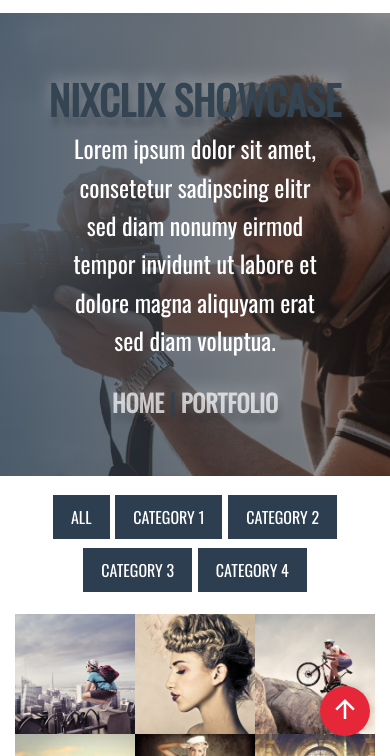
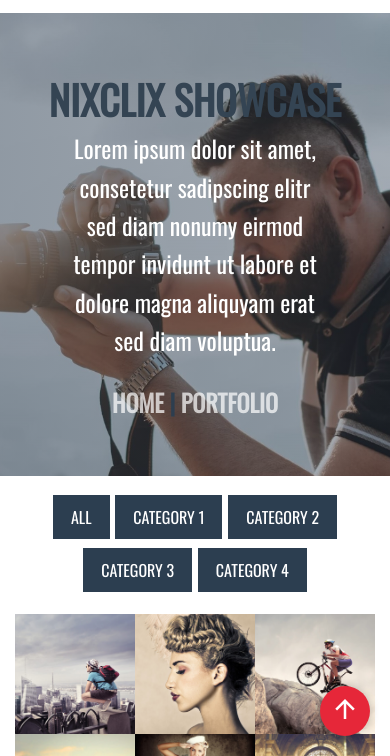
Before and after one commit to Arvind-Maddala/lenze-photography, a plain HTML site: page index.html in a window 390 px wide. Shown: the part 88-844 px from the top of the page. Drawn offline with nearby package versions, Linux system fonts and the light colour scheme.

Commit message:
overlay color

```diff
--- a/style.css
+++ b/style.css
@@ -540,8 +540,6 @@ margin-top:10px;
   margin-top: 1.5rem;
   font-size:2.5rem;
   color: var(--gray);
-  text-shadow: 2px 8px 6px rgba(0,0,0,0.2),
-               0px -5px 16px rgba(255,255,255,0.3);
 }
 .header__context p{
   width: 80%;
@@ -552,8 +550,7 @@ margin-top:10px;
 .header__home, .header__portfolio {
   color: var(--light-graygray);
   color: rgba(255, 255, 255, 0.705);
-  text-shadow: 2px 8px 6px rgba(0,0,0,0.2),
-  0px -5px 16px rgba(255,255,255,0.3);
+
 }
 
 /* Filter-gallery */
@@ -669,7 +666,7 @@ margin-top:10px;
   background: url("./images/photographer-beard-mobile.jpeg") no-repeat center/cover;
 }
 .header__overlay {
-  background-image: linear-gradient(to right,rgba(44, 62, 80, 0.8),rgba(36, 28, 28, 0.445));
+  background-image: linear-gradient(to right,rgba(44, 62, 80, 0.5),rgba(44, 62, 80, 0.4));
   height:100%;
   width: 100%;
   color:white;
```
